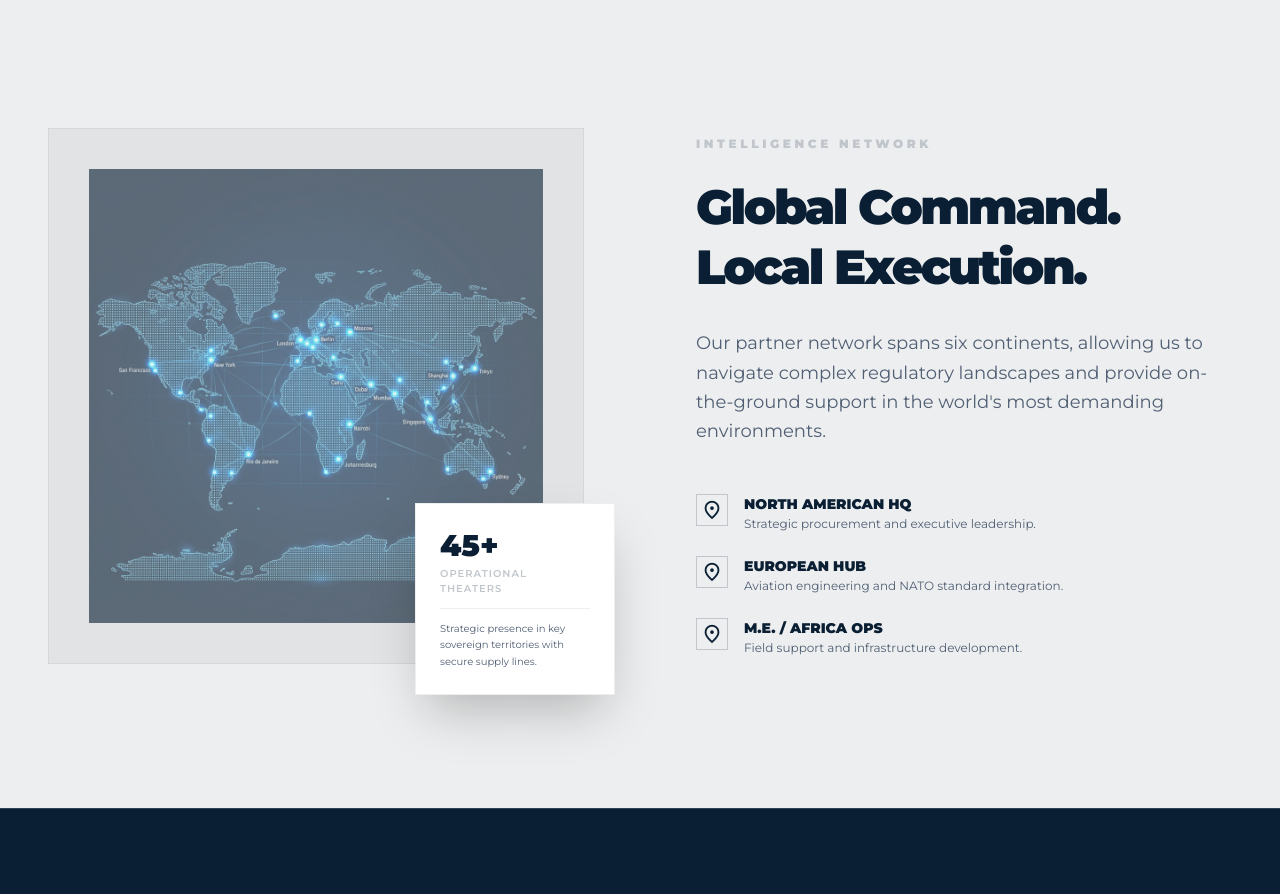
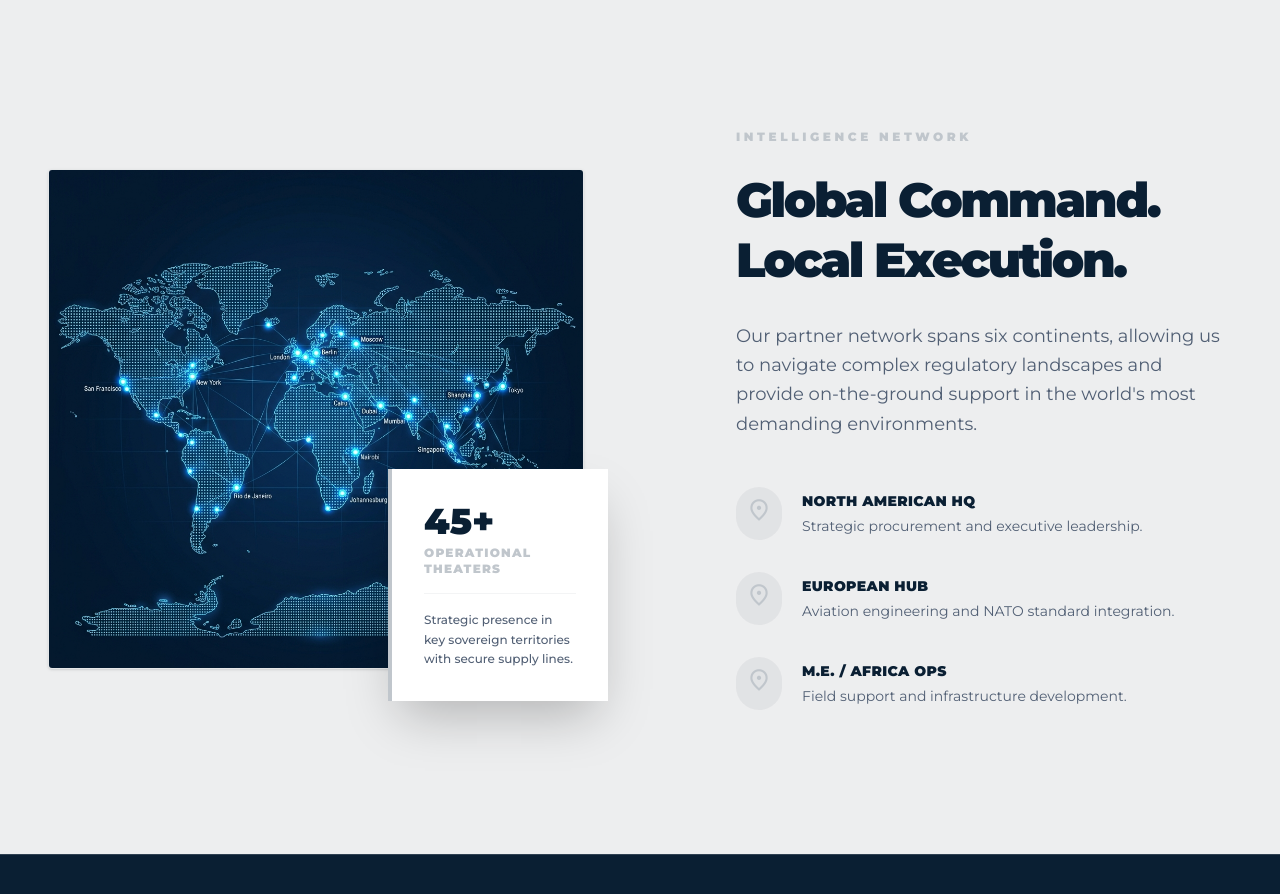
Before and after one commit to knt2000web/AZT-LLC-Platform, a React (Vite) app: page / in a window 1280 px wide. Shown: the part 2820-3714 px from the top of the page. Built offline with nearby package versions, Linux system fonts and the light colour scheme; no server answers.

Commit message:
Refactor GlobalReach Map layout to remove ugly frame and improve icon design

```diff
--- a/src/components/GlobalReach.jsx
+++ b/src/components/GlobalReach.jsx
@@ -11,28 +11,28 @@ export default function GlobalReach() {
         <div className="grid grid-cols-1 lg:grid-cols-2 gap-16 md:gap-28 items-center">
 
           {/* Map visual */}
-          <div className="order-2 lg:order-1">
-            <div className="aspect-square bg-primary/5 relative p-4 md:p-10 border border-accent/40">
+          <div className="order-2 lg:order-1 relative">
+            <div className="relative w-full aspect-square md:aspect-auto md:h-[500px] overflow-hidden rounded-sm shadow-sm border border-accent/20">
               <img
                 src="/azt_world_map.png"
                 alt="Global Intelligence Map"
-                className="w-full h-full object-contain opacity-60"
+                className="w-full h-full object-cover"
                 loading="lazy"
               />
-              {/* Badge */}
-              <div className="absolute -bottom-5 -right-5 md:-bottom-8 md:-right-8 bg-white p-6 shadow-2xl border border-accent/30 max-w-[200px]">
-                <p className="font-black text-3xl text-primary mb-0.5">45+</p>
-                <p className="text-[10px] uppercase tracking-widest text-accent font-semibold">Operational Theaters</p>
-                <div className="w-full h-px bg-accent/30 my-3" />
-                <p className="text-[10px] leading-relaxed text-secondary">
-                  Strategic presence in key sovereign territories with secure supply lines.
-                </p>
-              </div>
+            </div>
+            {/* Badge */}
+            <div className="absolute -bottom-6 -right-2 md:-bottom-8 md:-right-6 bg-white p-6 md:p-8 shadow-2xl border-l-4 border-l-accent max-w-[220px]">
+              <p className="font-black text-4xl text-primary mb-1">45+</p>
+              <p className="text-[10px] md:text-xs uppercase tracking-widest text-accent font-black">Operational Theaters</p>
+              <div className="w-full h-px bg-accent/20 my-4" />
+              <p className="text-[10px] md:text-xs leading-relaxed text-secondary font-medium">
+                Strategic presence in key sovereign territories with secure supply lines.
+              </p>
             </div>
           </div>
 
           {/* Text */}
-          <div className="order-1 lg:order-2">
+          <div className="order-1 lg:order-2 lg:pl-10">
             <span className="section-label">Intelligence Network</span>
             <h2 className="text-3xl md:text-5xl font-black tracking-tighter text-primary leading-tight mb-8">
               Global Command.<br />Local Execution.
@@ -41,18 +41,17 @@ export default function GlobalReach() {
               Our partner network spans six continents, allowing us to navigate complex regulatory
               landscapes and provide on-the-ground support in the world's most demanding environments.
             </p>
-            <ul className="space-y-6">
+            <ul className="space-y-8">
               {locations.map(({ title, desc }) => (
-                <li key={title} className="flex items-start gap-4">
-                  <span
-                    className="material-symbols-outlined text-primary border border-accent p-1 flex-shrink-0"
-                    style={{ fontVariationSettings: "'FILL' 0,'wght' 400,'GRAD' 0,'opsz' 24", fontSize: '22px' }}
-                  >
-                    location_on
-                  </span>
-                  <div>
-                    <h6 className="font-black text-sm uppercase text-primary mb-0.5">{title}</h6>
-                    <p className="text-xs text-secondary">{desc}</p>
+                <li key={title} className="flex items-start gap-5">
+                  <div className="bg-primary/5 rounded-full p-2.5 flex-shrink-0 text-accent">
+                    <span className="material-symbols-outlined block" style={{ fontSize: '26px' }}>
+                      location_on
+                    </span>
+                  </div>
+                  <div className="pt-1">
+                    <h6 className="font-black text-sm uppercase text-primary tracking-wide mb-1">{title}</h6>
+                    <p className="text-sm text-secondary leading-relaxed max-w-md">{desc}</p>
                   </div>
                 </li>
               ))}
```
